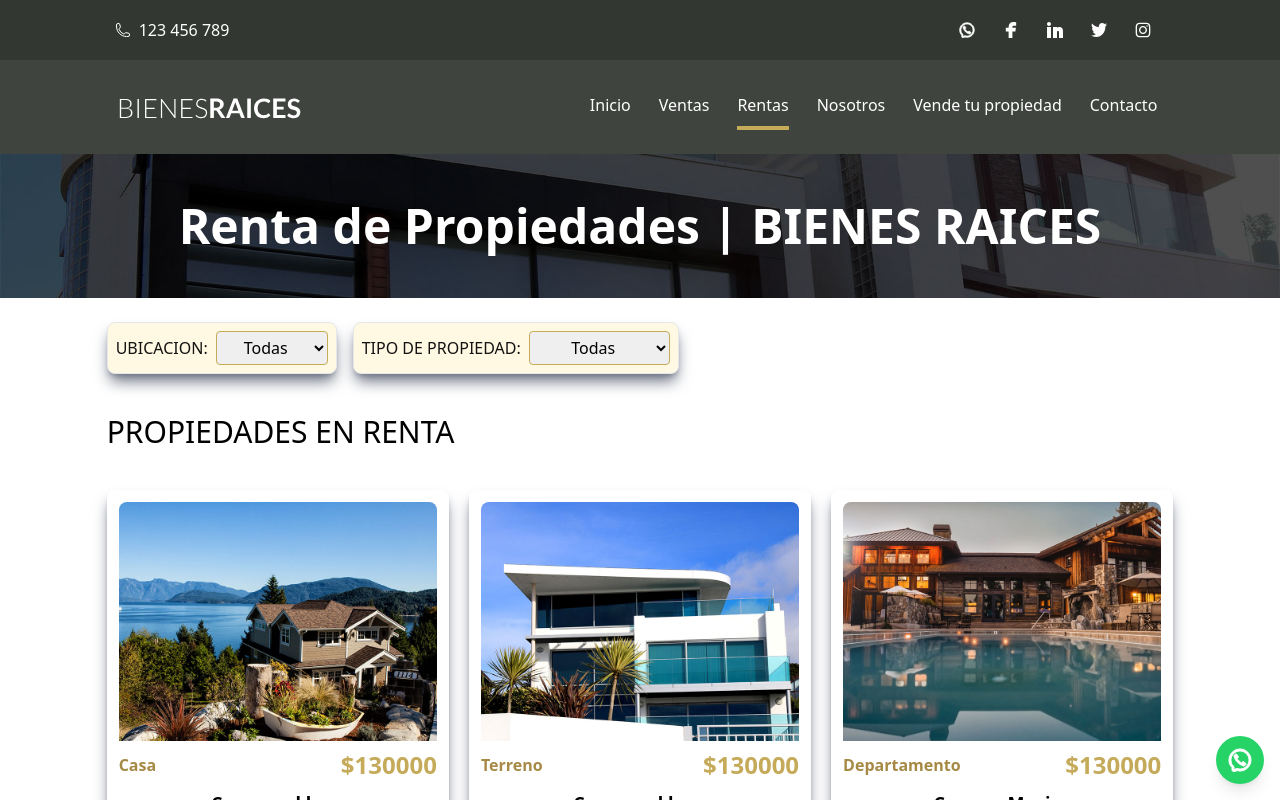
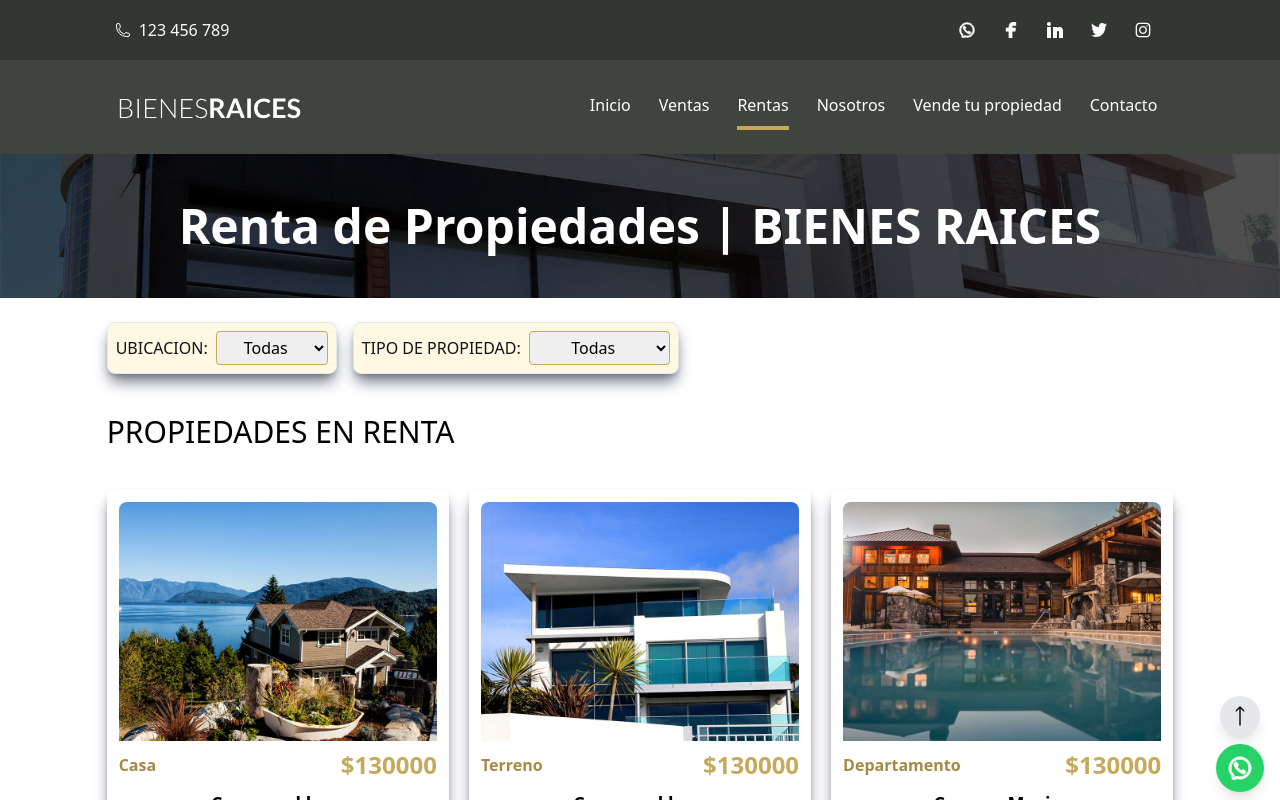
Before and after one commit to sekai0330/bienesraices, a Next.js app: page /rentas in a window 1280 px wide. Shown: the top 800 px of the page. Built offline with nearby package versions, Linux system fonts and the light colour scheme; what tailwindcss-animated would draw is missing.

Commit message:
modificaciones finales

```diff
--- a/components/ButtonWs.js
+++ b/components/ButtonWs.js
@@ -1,12 +1,31 @@
+
 export default function ButtonWs() {
+  const handleScrollToTop = () => {
+    window.scrollTo({ top: 0, behavior: 'smooth' });
+  };
+
     return (
+      <div>
         <a
           href="https://api.whatsapp.com/send?phone=TU_NUMERO_DE_TELEFONO"
           target="_blank"
           rel="noopener noreferrer"
-          className="fixed bottom-4 right-4 bg-wsboton text-white p-3 rounded-full shadow-lg hover:bg-green-700 transition duration-300 hover:animate-jump"
+          className="fixed bottom-2 right-4 bg-wsboton text-white p-3 rounded-full shadow-lg hover:bg-green-700 transition duration-300 hover:animate-jump"
         >
           <img className='w-6 h-6' src="/img/whatsapp.svg" alt="Botton de whatsapp"/>
         </a>
+        <a
+        href="#"
+        onClick={handleScrollToTop}
+        className="fixed bottom-16 right-5 bg-grisclaro text-black p-2 rounded-full shadow-lg hover:bg-blue-700 transition duration-300 hover:animate-jump"
+      >
+        <i className="fas fa-arrow-up">
+            <svg xmlns="http://www.w3.org/2000/svg" fill="none" viewBox="0 0 24 24" strokeWidth={1.5} stroke="currentColor" className="w-6 h-6">
+              <path strokeLinecap="round" strokeLinejoin="round" d="M8.25 6.75L12 3m0 0l3.75 3.75M12 3v18" />
+            </svg>
+
+        </i>
+      </a>
+      </div>
       );
 }
--- a/components/Formulario.js
+++ b/components/Formulario.js
@@ -20,11 +20,13 @@ export default function Formulario() {
                     <label htmlFor="mensaje" className="block mb-1 font-medium text-white">Mensaje</label>
                     <textarea id="mensaje" name="Mensaje" rows="4" className="border  border-botoneshover  rounded-lg focus:ring-botoneshover focus:outline-none focus:ring-2  block w-full p-2.5 transition duration-300" placeholder="Escribe tu Mensaje aqui" required></textarea>
                 </div>
-                <button type="submit" className="flex items-center justify-center gap-1 text-white py-2.5 px-8 mr-2 mb-1 font-medium bg-botones rounded-full transition duration-300 hover:bg-botoneshover">Enviar
-                    <svg xmlns="http://www.w3.org/2000/svg" fill="none" viewBox="0 0 24 24" strokeWidth={1.5} stroke="currentColor" className="w-4 h-4">
-                    <path strokeLinecap="round" strokeLinejoin="round" d="M6 12L3.269 3.126A59.768 59.768 0 0121.485 12 59.77 59.77 0 013.27 20.876L5.999 12zm0 0h7.5" />
-                    </svg>
-                </button>
+                <div className="flex justify-center">
+                    <button type="submit" className="flex items-center justify-center gap-1 text-white py-2.5 px-8 mr-2 mb-1 font-medium bg-botones rounded-full transition duration-300 hover:bg-botoneshover">Enviar
+                        <svg xmlns="http://www.w3.org/2000/svg" fill="none" viewBox="0 0 24 24" strokeWidth={1.5} stroke="currentColor" className="w-4 h-4">
+                        <path strokeLinecap="round" strokeLinejoin="round" d="M6 12L3.269 3.126A59.768 59.768 0 0121.485 12 59.77 59.77 0 013.27 20.876L5.999 12zm0 0h7.5" />
+                        </svg>
+                    </button>
+                </div>
             </form>
         </div>
     )
--- a/layout/Layout.js
+++ b/layout/Layout.js
@@ -30,6 +30,7 @@ export default function Layout({children, title = '', description = '' }) {
             <main>
                 {children}
             </main>
+
             <ButtonWs />
             <Footer />
         </>
--- a/pages/contacto.js
+++ b/pages/contacto.js
@@ -8,9 +8,9 @@ export default function Contacto() {
         >
             <section className="[background-image:linear-gradient(to_right,rgb(0_0_0/.9),rgb(0_0_0/.2)),url(/img/bgform.webp)]  bg-cover bg-center">
                 <div className="md:w-5/6 lg:w-5/6 mx-auto max-w-screen-xl px-3 lg:px-0 py-10">
-                    <h2 className="uppercase text-3xl text-white font-medium text-center md:text-left mb-5">Contactanos | Bienes Raices</h2>
+                    <h2 className="uppercase text-3xl text-white font-medium text-center mb-5">Contactanos | Bienes Raices</h2>
 
-                    <div className=" lg:w-3/5">
+                    <div className="mx-auto lg:w-3/5">
                         <Formulario />
                     </div>
 
--- a/pages/index.js
+++ b/pages/index.js
@@ -35,7 +35,7 @@ export default function Home() {
 
       <Destacadas />
 
-      <section className="grid grid-cols-1 lg:grid-cols-2 items-center bg-grisclaro mb-10">
+      <section className="grid grid-cols-1 lg:grid-cols-2 items-center bg-grisclaro mb-20">
         <div className="px-3 lg:w-3/5 mx-auto [text-wrap:balance]">
           <h3 className="text-4xl font-semibold mt-10">Tenemos la propiedad que necesitas.</h3>
           <p className="text-lg text-gray-700 font-medium mt-5 mb-10 lg:mb-0 lg:mt-10">Nosotros te brindamos un servicio personalizado y de calidad para ayudarte con tu búsqueda inmobiliaria. Si necesitas asistencia o tienes preguntas, siéntete libre de contactarnos.</p>
--- a/pages/tuventa.js
+++ b/pages/tuventa.js
@@ -1,5 +1,5 @@
 import Layout from "../layout/Layout"
-import Formulario from "../components/Formulario"
+import Link from "next/link"
 
 export default function Tuventa() {
     return (
@@ -30,8 +30,14 @@ export default function Tuventa() {
                     <p>Confía en [Tu Nombre o el Nombre de tu Agencia] para hacer realidad tus objetivos inmobiliarios. ¡Estamos listos para trabajar contigo!</p>
                 </div>
 
-                <div className="mt-10 mx-auto w-2/4">
-                    <Formulario />
+                <div className="flex items-center justify-center lg:justify-center mt-6">
+                    <Link legacyBehavior href='/contacto'>
+                        <a
+                            className="bg-botones hover:bg-botoneshover transition-colors text-white mt-5 md:mt-0 py-3 px-10 uppercase font-bold rounded-md"
+                        >
+                            Contactanos
+                        </a>
+                    </Link>
                 </div>
             </div>
         </Layout>
```
Also changed, not shown: mocks/ventas.json (+0 -28 lines).
